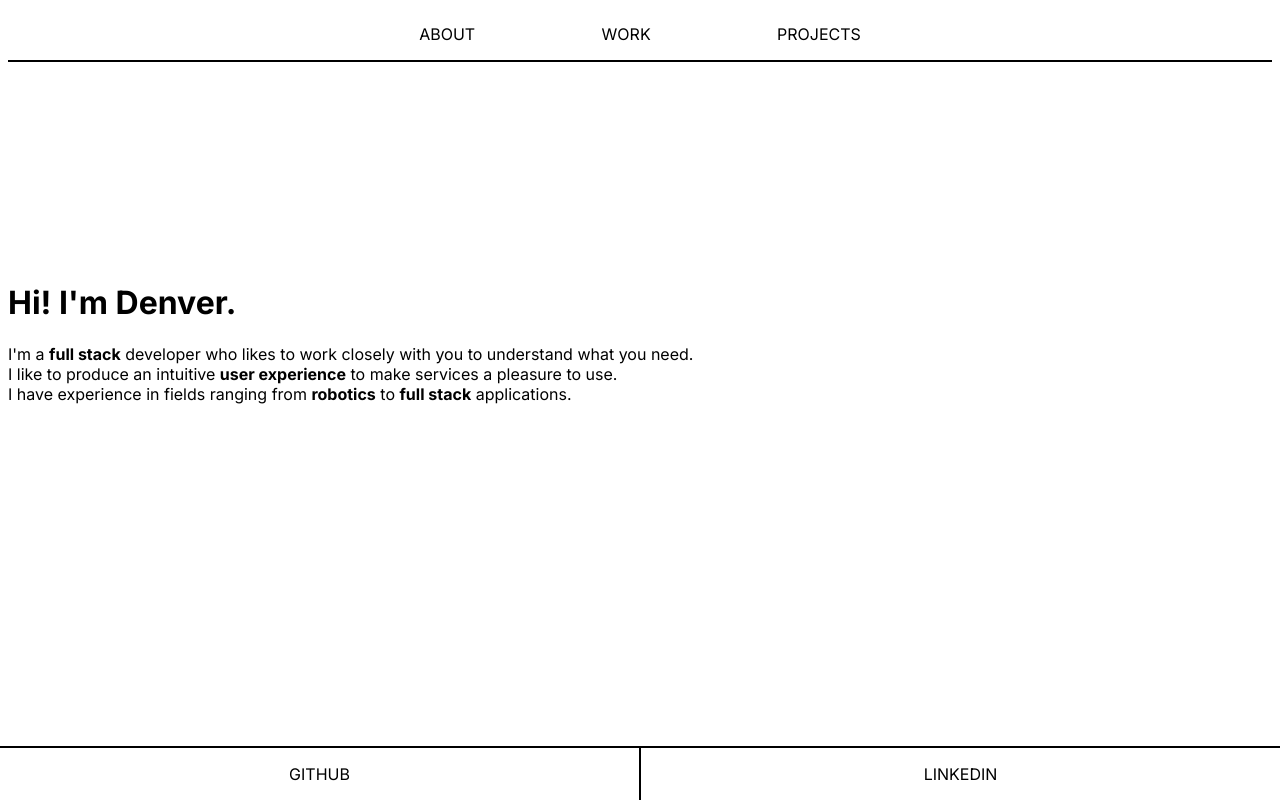
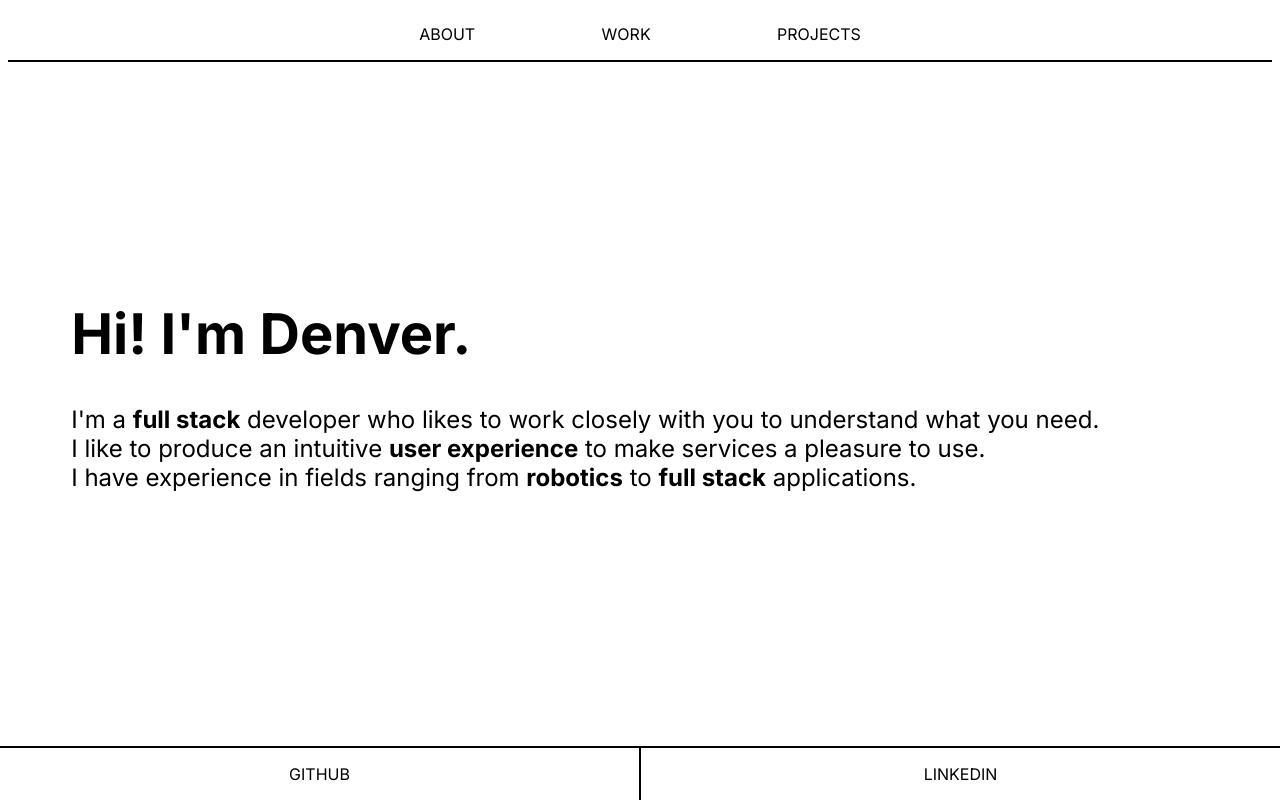
Before and after one commit to DenverW03/DenverW03.github.io, a Next.js app: page / in a window 1280 px wide. Built offline with nearby package versions, Linux system fonts and the light colour scheme.

Commit message:
some desktop scaling

```diff
--- a/src/app/Home.module.css
+++ b/src/app/Home.module.css
@@ -1,3 +1,17 @@
 .hero-container {
 	padding-top: 25vh;
 }
+
+@media (min-width: 600px) {
+	.intro-text-box {
+		position: relative;
+		left: 5%;
+		width: 90%;
+	}
+	.intro-text-box > h1 {
+		font-size: 3.5rem;
+	}
+	.intro-text {
+		font-size: 1.5rem;
+	}
+}
--- a/src/app/page.js
+++ b/src/app/page.js
@@ -8,9 +8,9 @@ export default function Home() {
 			<Navbar></Navbar>
 
       <div className={styles["hero-container"]}>
-        <div className="intro-text-box">
+        <div className={styles["intro-text-box"]}>
           <h1>Hi! I&apos;m Denver.</h1>
-          <div className="intro-text">
+          <div className={styles["intro-text"]}>
             I&apos;m a <b>full stack</b> developer who likes to work closely with you to understand what you need.<br />
             I like to produce an intuitive <b>user experience</b> to make services a pleasure to use.<br />
             I have experience in fields ranging from <b>robotics</b> to <b>full stack</b> applications.
```
